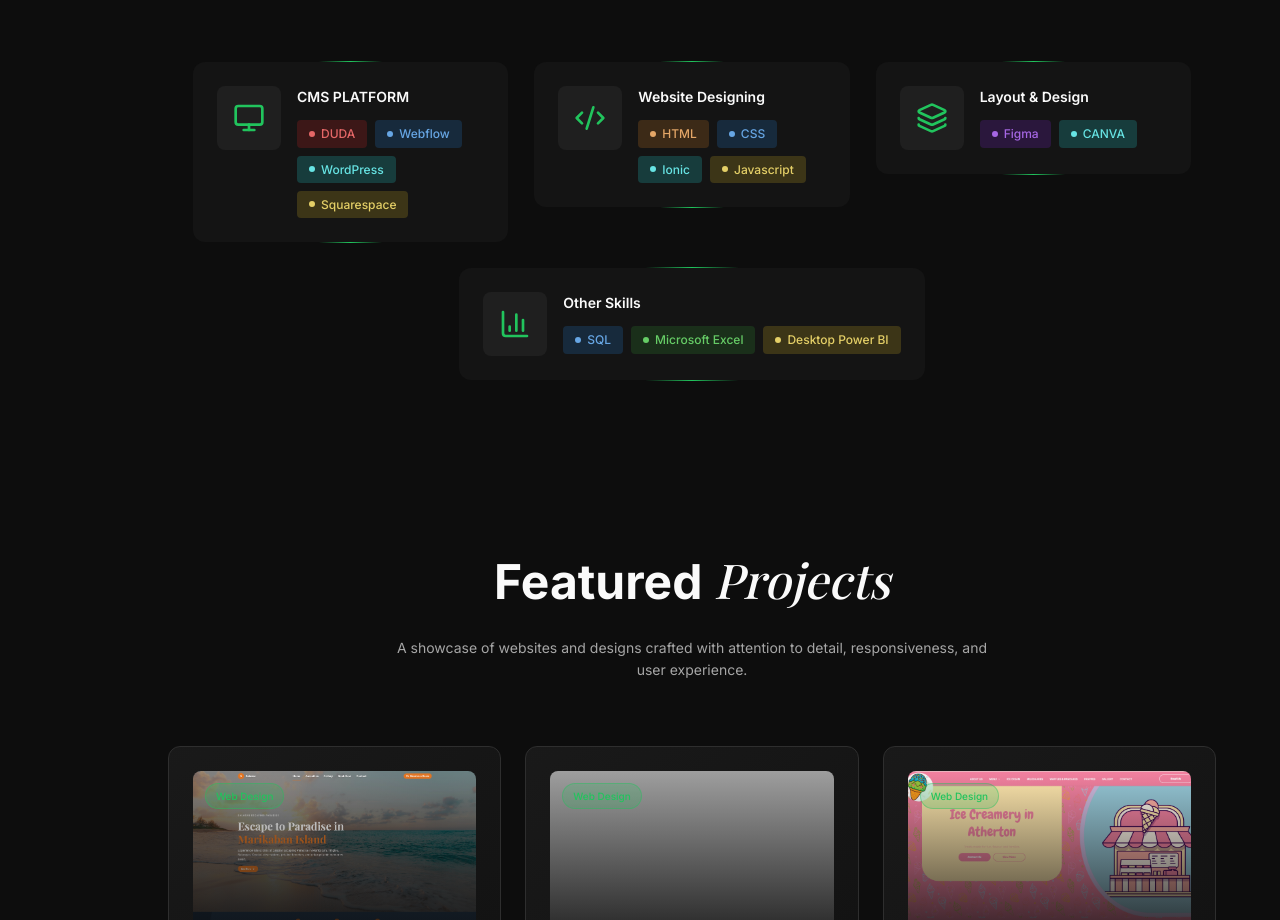
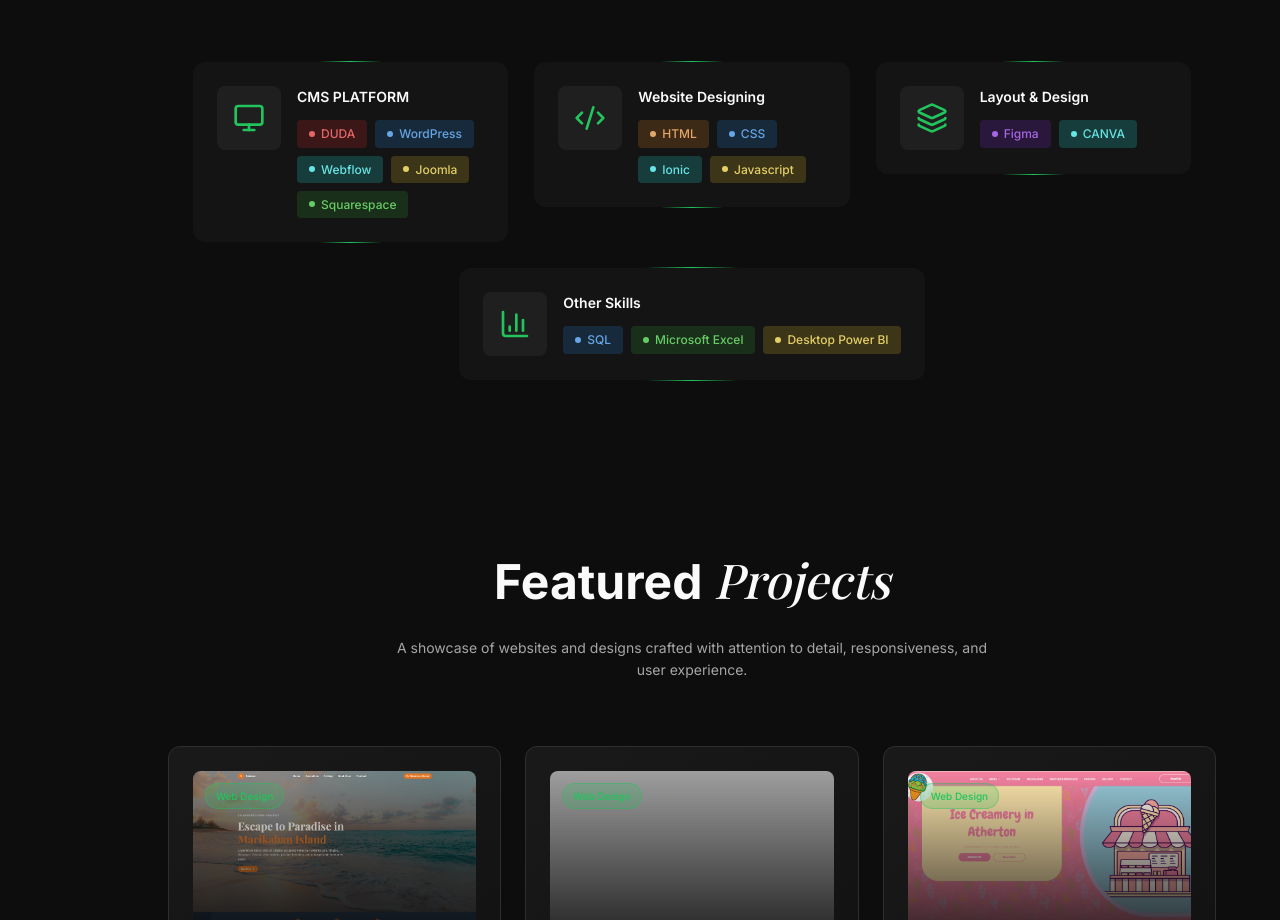
Before and after one commit to JapeeeDS/jape_salazar, a plain HTML site: page index.html in a window 1280 px wide. Shown: the part 2082-3002 px from the top of the page. Drawn offline with nearby package versions, Linux system fonts and the light colour scheme; grey boxes are pictures that could not be loaded; a web font is replaced by a local one.

Commit message:
Update index.html

```diff
--- a/index.html
+++ b/index.html
@@ -603,14 +603,15 @@
           <div class="blur-reveal">
             <div class="border-beam-card"><div class="beam"></div><div class="beam-inner">
               <div class="skill-card-inner">
-                <div class="skill-icon-box"><i data-lucide="monitor" style="width:auto;height:32px"></i></div>
+                <div class="skill-icon-box"><i data-lucide="monitor" style="width:32;height:32px"></i></div>
                 <div>
                   <div class="skill-title">CMS PLATFORM</div>
                   <div class="skill-tags">
                     <span class="skill-tag tag-red"><span class="dot"></span>DUDA</span>
-                    <span class="skill-tag tag-blue"><span class="dot"></span>Webflow</span>
-                    <span class="skill-tag tag-cyan"><span class="dot"></span>WordPress</span>
-                    <span class="skill-tag tag-yellow"><span class="dot"></span>Squarespace</span>
+                    <span class="skill-tag tag-blue"><span class="dot"></span>WordPress</span>
+                    <span class="skill-tag tag-cyan"><span class="dot"></span>Webflow</span>
+                    <span class="skill-tag tag-yellow"><span class="dot"></span>Joomla</span>
+                    <span class="skill-tag tag-green"><span class="dot"></span>Squarespace</span>
                   </div>
                 </div>
               </div>
```
